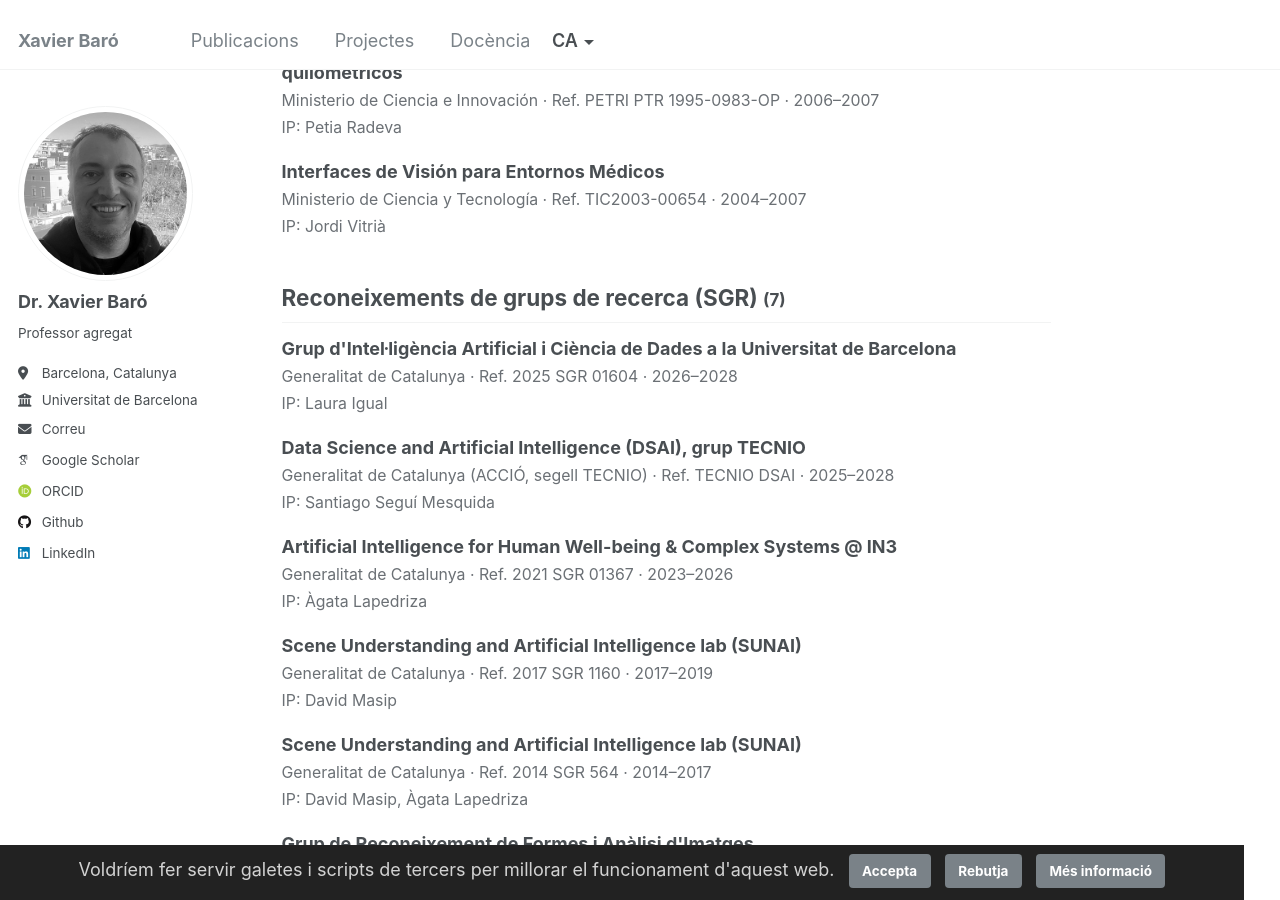
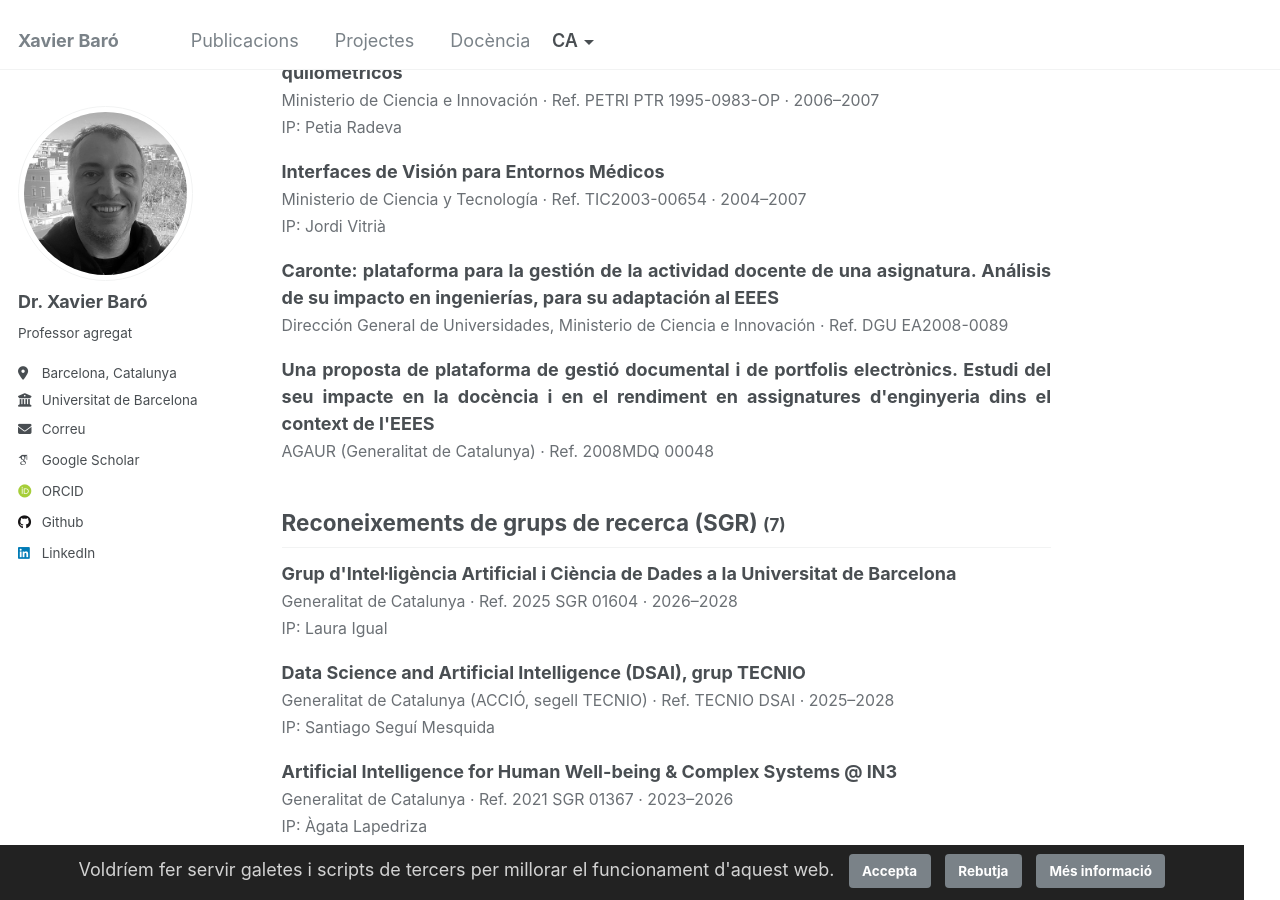
Before and after one commit to xbaro/xbaro.github.io, a Jekyll site: the page built from _pages/projects.md, in a window 1280 px wide and 900 px high, scrolled down 1756 px. Built offline with Jekyll 4.4.1, drawn with Linux system fonts in a browser that asks for light colours; some web fonts are replaced; some of the changed text lies outside the part shown.

Commit message:
Add Caronte and 2008MDQ projects (no dates); hide years when start is missing
Co-Authored-By: Claude Sonnet 5.5 <noreply@anthropic.com>

```diff
--- a/_data/projects.json
+++ b/_data/projects.json
@@ -315,5 +315,23 @@
   "pis": [
    "Jordi Vitrià"
   ]
+ },
+ {
+  "title": "Caronte: plataforma para la gestión de la actividad docente de una asignatura. Análisis de su impacto en ingenierías, para su adaptación al EEES",
+  "kind": "competitive",
+  "funder": "Dirección General de Universidades, Ministerio de Ciencia e Innovación",
+  "reference": "DGU EA2008-0089",
+  "start": null,
+  "end": null,
+  "pis": []
+ },
+ {
+  "title": "Una proposta de plataforma de gestió documental i de portfolis electrònics. Estudi del seu impacte en la docència i en el rendiment en assignatures d'enginyeria dins el context de l'EEES",
+  "kind": "competitive",
+  "funder": "AGAUR (Generalitat de Catalunya)",
+  "reference": "2008MDQ 00048",
+  "start": null,
+  "end": null,
+  "pis": []
  }
 ]
--- a/_includes/projects-list.html
+++ b/_includes/projects-list.html
@@ -20,7 +20,7 @@
       {% assign pis_text = p.pis | join: " " %}
       <li data-kind="{{ k }}" data-text="{{ p.title | append: ' ' | append: p.funder | append: ' ' | append: p.reference | append: ' ' | append: pis_text | downcase | escape }}">
         <strong>{{ p.title }}</strong><br>
-        <span class="proj-meta">{{ p.funder }}{% if p.reference %} · {{ T.proj_ref }} {{ p.reference }}{% endif %} · <span class="proj-years">{{ p.start }}{% if p.end and p.end != p.start %}–{{ p.end }}{% endif %}</span></span>
+        <span class="proj-meta">{{ p.funder }}{% if p.reference %} · {{ T.proj_ref }} {{ p.reference }}{% endif %}{% if p.start %} · <span class="proj-years">{{ p.start }}{% if p.end and p.end != p.start %}–{{ p.end }}{% endif %}</span>{% endif %}</span>
         {% if p.pis.size > 0 %}<br><span class="proj-meta">{{ T.proj_pi }}: {% for a in p.pis %}{% if a contains "Baró" %}<u>{{ a }}</u>{% else %}{{ a }}{% endif %}{% unless forloop.last %}, {% endunless %}{% endfor %}</span>{% endif %}
       </li>
     {% endfor %}
```
